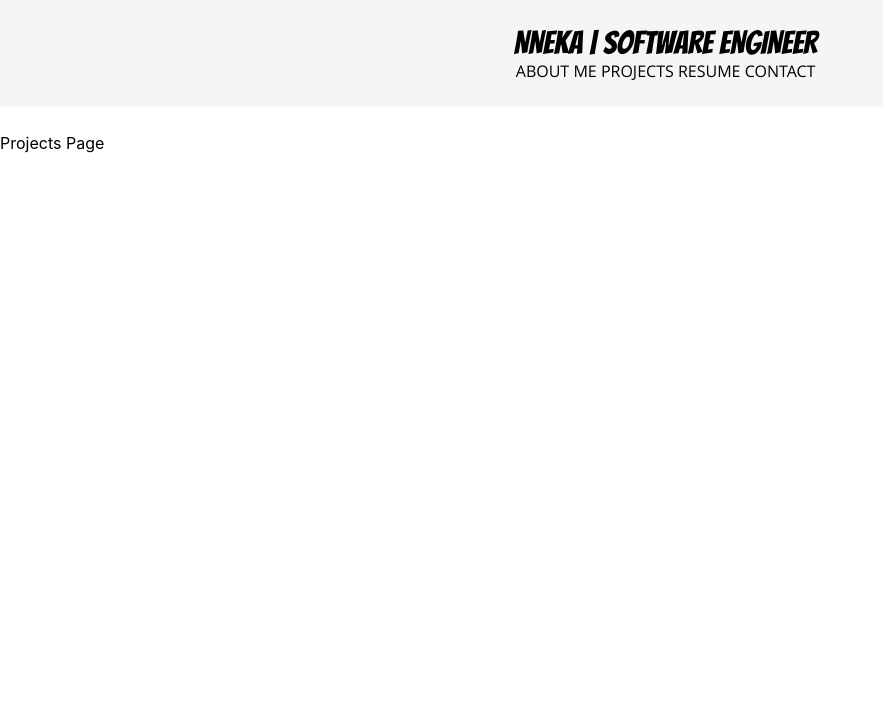
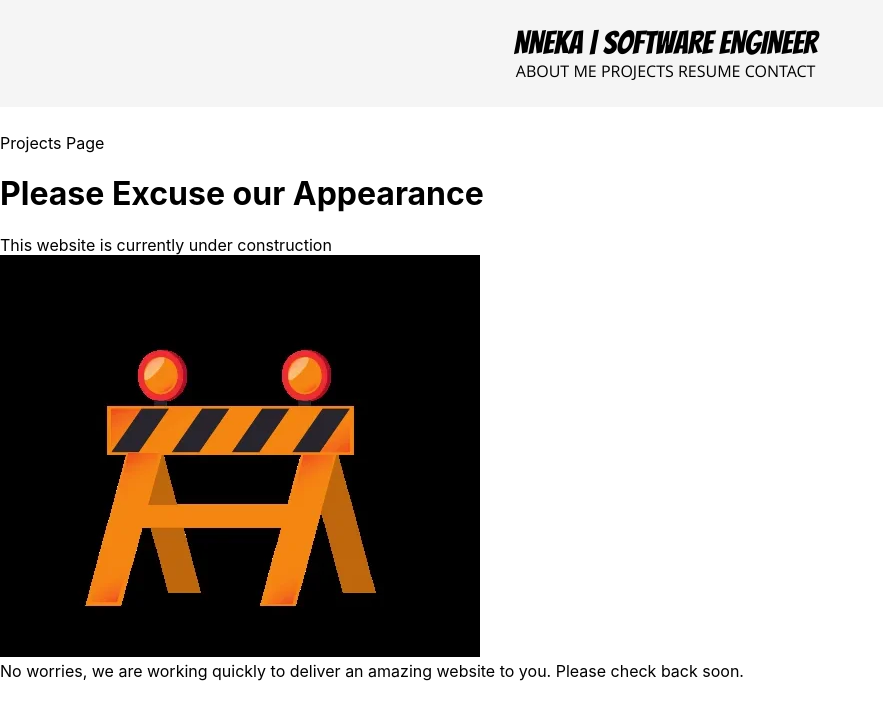
Before and after one commit to nnekauf/portfolio, a React (Create React App) app: page /projects in a window 1280 px wide. Shown: the top 720 px of the page, without its empty margins (0-883 px from the left). Built offline with nearby package versions, Linux system fonts and the light colour scheme.

Commit message:
adds contruction notice on all pages

```diff
--- a/src/components/AboutMe.js
+++ b/src/components/AboutMe.js
@@ -7,7 +7,7 @@ const AboutMe = () => {
 
     return (
         <div className = "about">
-            <div className= "face" >
+            <div id= "face" >
                 < img src={face} alt="Portrait of Nneka"
                     style={{width: "70%", height: "auto",
                     justifyContent: "left", position: "absolute",
@@ -15,6 +15,17 @@ const AboutMe = () => {
                     zIndex: "1"}}>
                 </img>
             </div>
+
+
+            <div id= "aboutText"
+            style={{zIndex: "2", left: "50%", position: "relative"}}>
+                <h1 > Please Excuse our Appearance</h1>
+                <div>This website is currently under construction</div>
+                <img src={construction} alt= "Under Construction GIF"></img>
+                <div>No worries, we are working quickly to deliver an amazing website to you.
+                    Please check back soon.
+                </div>
+
                 <>
                 <Link className = "homeButton"  to="/projects">projects</Link>
                 <br/> <br/>
@@ -22,14 +33,6 @@ const AboutMe = () => {
                 <br/> <br/>
                 <Link className = "homeButton"  to="/contact">Contact</Link>
                 </>
-
-                <div style={{zIndex: "2", left: "50%", position: "relative"}}>
-                    <h1 > Please Excuse our Appearance</h1>
-                    <div>This website is currently under construction</div>
-                    <img src={construction} alt= "Under Construction GIF"></img>
-                    <div>No worries, we are working quickly to deliver an amazing website to you.
-                        Please check back soon.
-                    </div>
             </div>
 
 
--- a/src/components/Contact.js
+++ b/src/components/Contact.js
@@ -1,12 +1,17 @@
 import React from 'react';
-
+import construction from "../images/under_construction_giphy.webp"
 
 
 const Contact = () => {
 
     return (
         <div className = "contact">
-
+            <h1 > Please Excuse our Appearance</h1>
+                <div>This website is currently under construction</div>
+                <img src={construction} alt= "Under Construction GIF"></img>
+                <div>No worries, we are working quickly to deliver an amazing website to you.
+                    Please check back soon.
+                </div>
 
 
         </div>
--- a/src/components/Projects.js
+++ b/src/components/Projects.js
@@ -1,5 +1,5 @@
 import React from 'react';
-
+import construction from "../images/under_construction_giphy.webp"
 
 
 const Projects = () => {
@@ -7,7 +7,12 @@ const Projects = () => {
     return (
         <div className = "projects">
             <text className="mainTitle"> Projects Page</text> <br/>
-
+            <h1 > Please Excuse our Appearance</h1>
+                <div>This website is currently under construction</div>
+                <img src={construction} alt= "Under Construction GIF"></img>
+                <div>No worries, we are working quickly to deliver an amazing website to you.
+                    Please check back soon.
+                </div>
 
         </div>
 
--- a/src/components/Resume.js
+++ b/src/components/Resume.js
@@ -1,4 +1,5 @@
 import React from 'react';
+import construction from "../images/under_construction_giphy.webp"
 
 
 
@@ -6,7 +7,12 @@ const Resume = () => {
 
     return (
         <div className = "resume">
-
+                <h1 > Please Excuse our Appearance</h1>
+                <div>This website is currently under construction</div>
+                <img src={construction} alt= "Under Construction GIF"></img>
+                <div>No worries, we are working quickly to deliver an amazing website to you.
+                    Please check back soon.
+                </div>
 
 
         </div>
```
Lines whose indentation alone changed are shown as unchanged.
